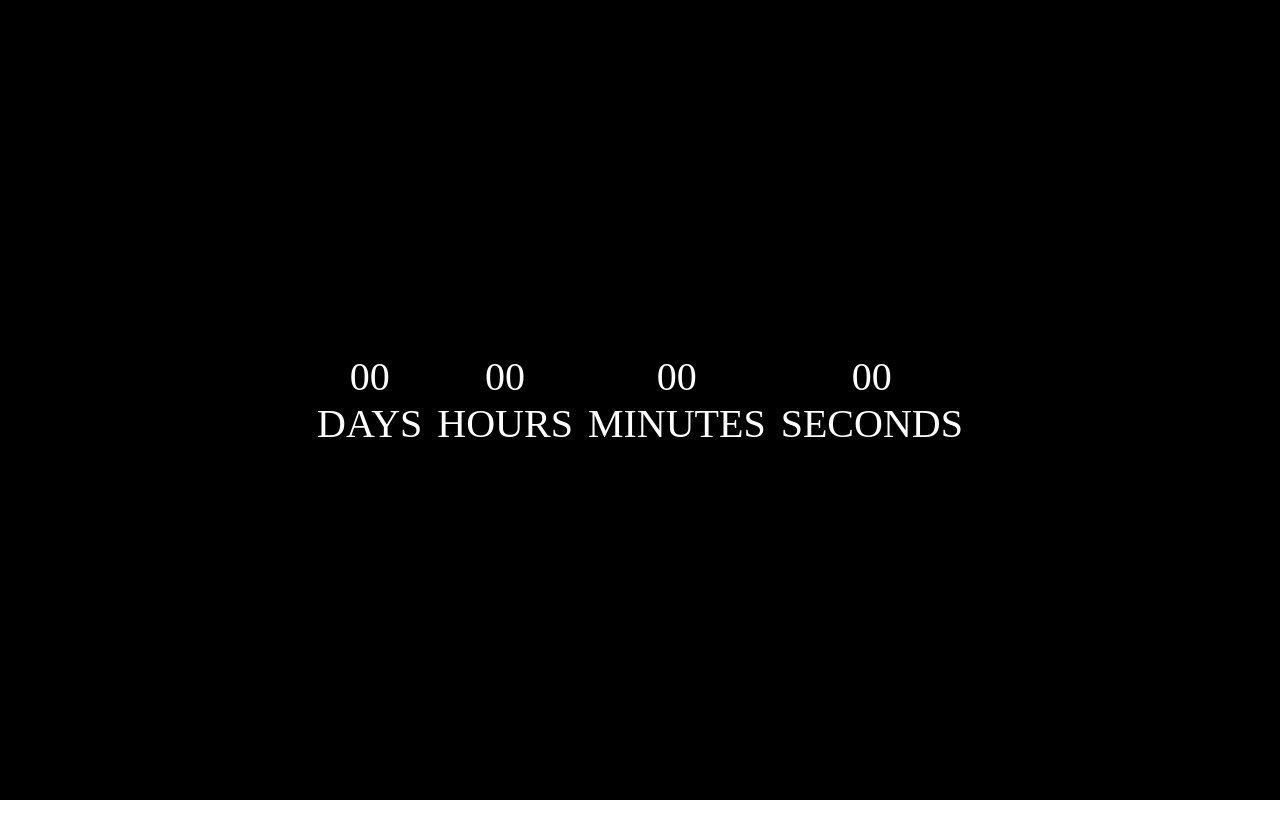
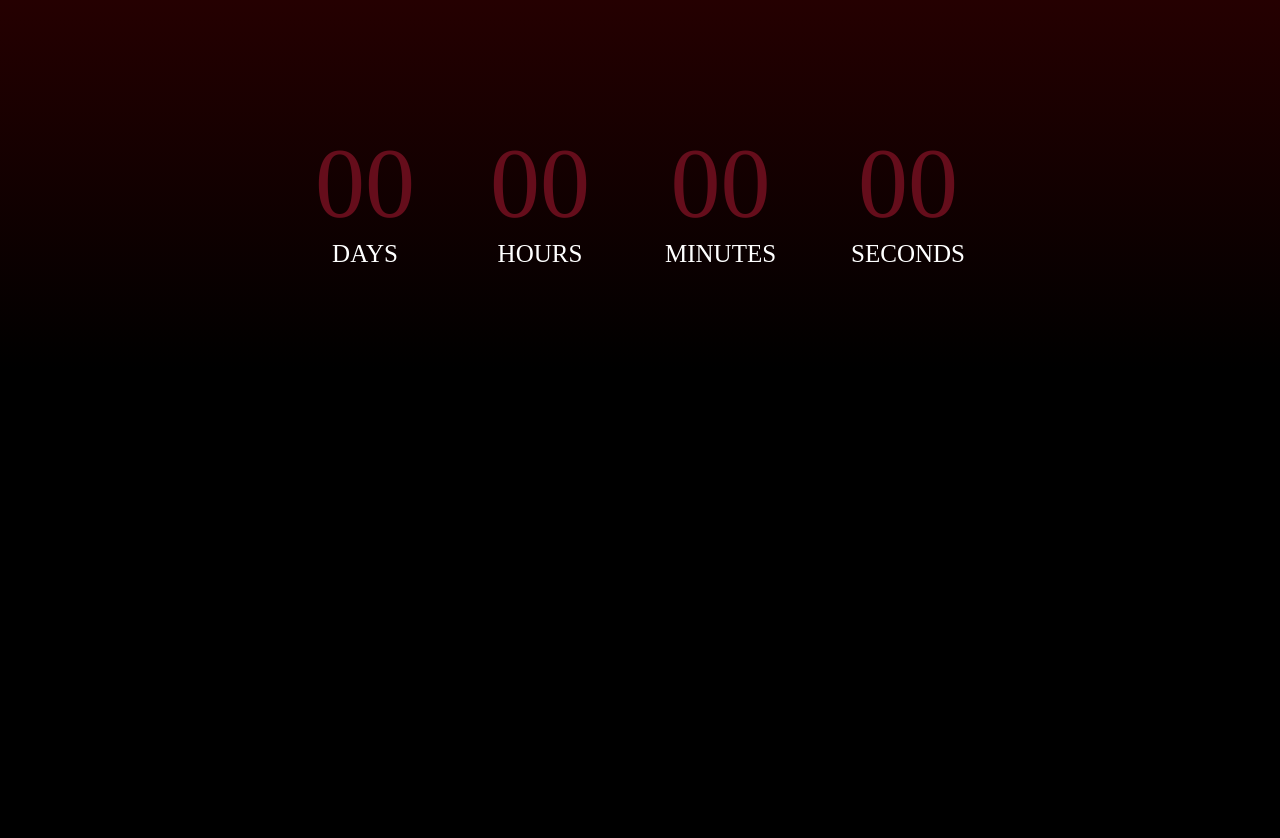
Before and after one commit to JudahMilhomem/Slap_Bet, a plain HTML site: page index.html in a window 1280 px wide. Before the commit the page ends 800 px from the top, so only its background shows below. Drawn offline with Linux system fonts and the light colour scheme.

Commit message:
Style Finished
Made final adjustments to style

```diff
--- a/style.css
+++ b/style.css
@@ -10,16 +10,18 @@ html {
   font-size: 62.5%;
 }
 
+body {
+  color: white;
+  background-image: linear-gradient(0deg, #000000 60%, #250001);
+}
+
 .countdown {
   display: flex;
-  align-items: center;
   justify-content: center;
 
   width: 100vw;
   height: 100vh;
-
-  color: white;
-  background-color: black;
+  margin-top: 12.5rem;
 }
 
 .time-counter {
@@ -27,11 +29,19 @@ html {
   flex-direction: column;
   align-items: center;
 
-  font-size: 4rem;
+  font-size: 10rem;
+}
+
+.time-remaining {
+  color: #650d1b;
 }
 
 .time-counter .hours,
 .time-counter .minutes,
 .time-counter .seconds {
-  margin-left: 1.5rem;
+  margin-left: 7.5rem;
 }
+
+.time-label {
+  font-size: 2.5rem;
+}
```
